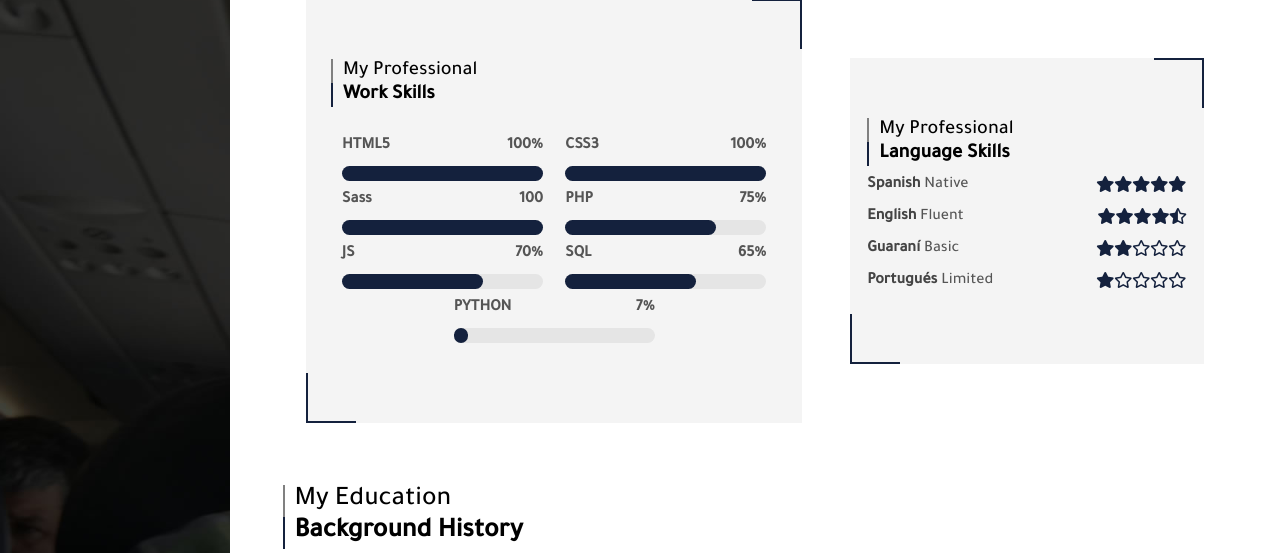
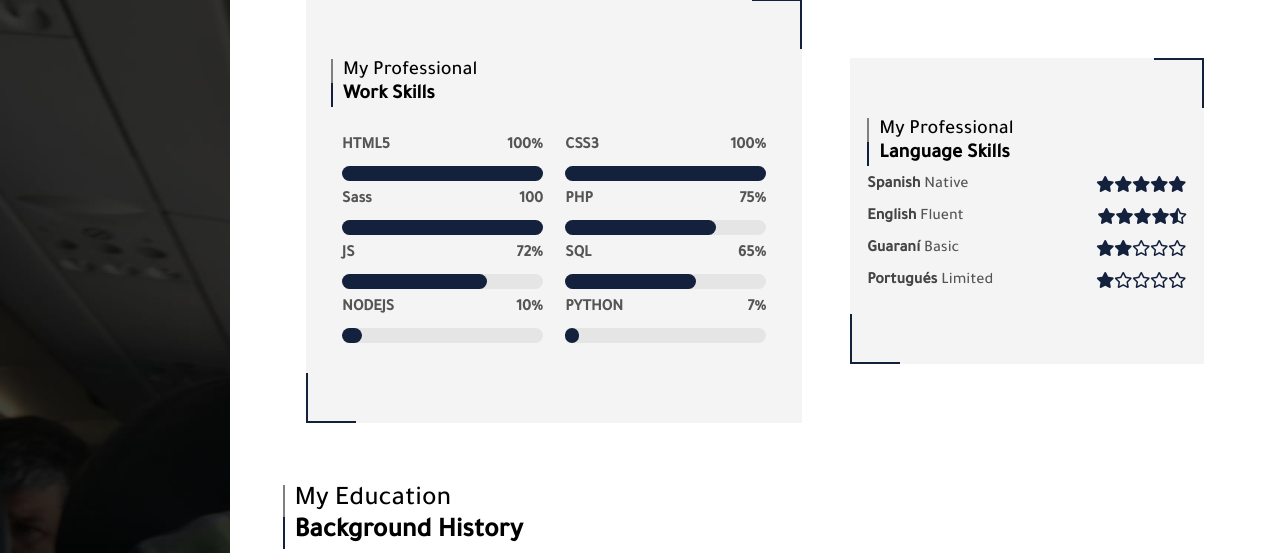
Before and after one commit to MarcoAntonioMGDA/MarcoAntonio, a PHP site: page /resume in a window 1280 px wide. Shown: the part 3223-3776 px from the top of the page. Run offline with PHP 8.4, Linux system fonts and the light colour scheme; some libraries are stand-ins or nearby versions; some web fonts are replaced.

Commit message:
Adding new Skills

```diff
--- a/pages/resume.php
+++ b/pages/resume.php
@@ -168,10 +168,10 @@
                     <div class="skill">
                         <div class="skill-top">
                             <p>JS</p>
-                            <p>70%</p>
+                            <p>72%</p>
                         </div>
                         <div class="skill-bottom">
-                            <p id="lang4" class="w70p"></p>
+                            <p id="lang4" class="w72p"></p>
                         </div>
                     </div>
                     <div class="skill">
@@ -181,6 +181,15 @@
                         </div>
                         <div class="skill-bottom">
                             <p id="lang4" class="w65p"></p>
+                        </div>
+                    </div>
+                    <div class="skill">
+                        <div class="skill-top">
+                            <p>NODEJS</p>
+                            <p>10%</p>
+                        </div>
+                        <div class="skill-bottom">
+                            <p id="lang4" class="w10p"></p>
                         </div>
                     </div>
                     <div class="skill">
```
